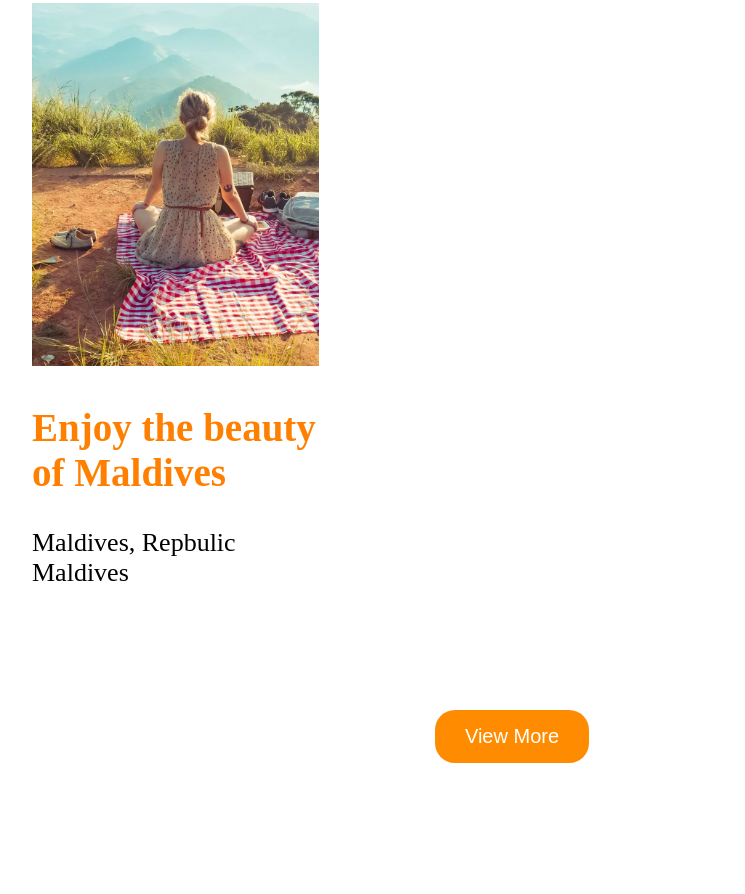
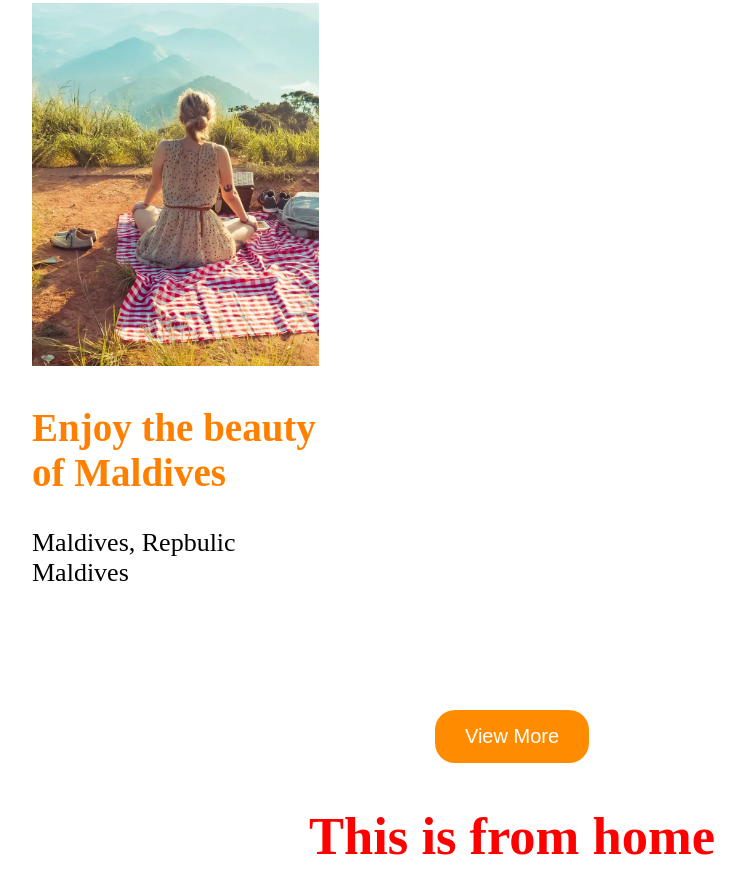
Before and after one commit to Racheal777/travel-landing-page, a plain HTML site: page index.html in a window 1280 px wide. Shown: the part 2710-3604 px from the top of the page, without its empty margins (128-873 px from the left). Before the commit the page ends 3473 px from the top, so only its background shows below. Drawn offline with Linux system fonts and the light colour scheme.

Commit message:
added home section

```diff
--- a/css/styles.css
+++ b/css/styles.css
@@ -171,3 +171,10 @@ grid-row-gap: 10px;
   text-align: center;
   margin-top: 2rem;
  }
+
+ .home-edition{
+  text-align: center;
+  margin: auto 4rem;
+  font-size: 35px;
+  color: red;
+ }
--- a/index.html
+++ b/index.html
@@ -106,6 +106,13 @@
         </div>
 
       </section>
+
+
+      <section class="home-edition">
+        <div>
+          <h2>This is from home</h2>
+        </div>
+      </section>
     </div>
 
 
```
